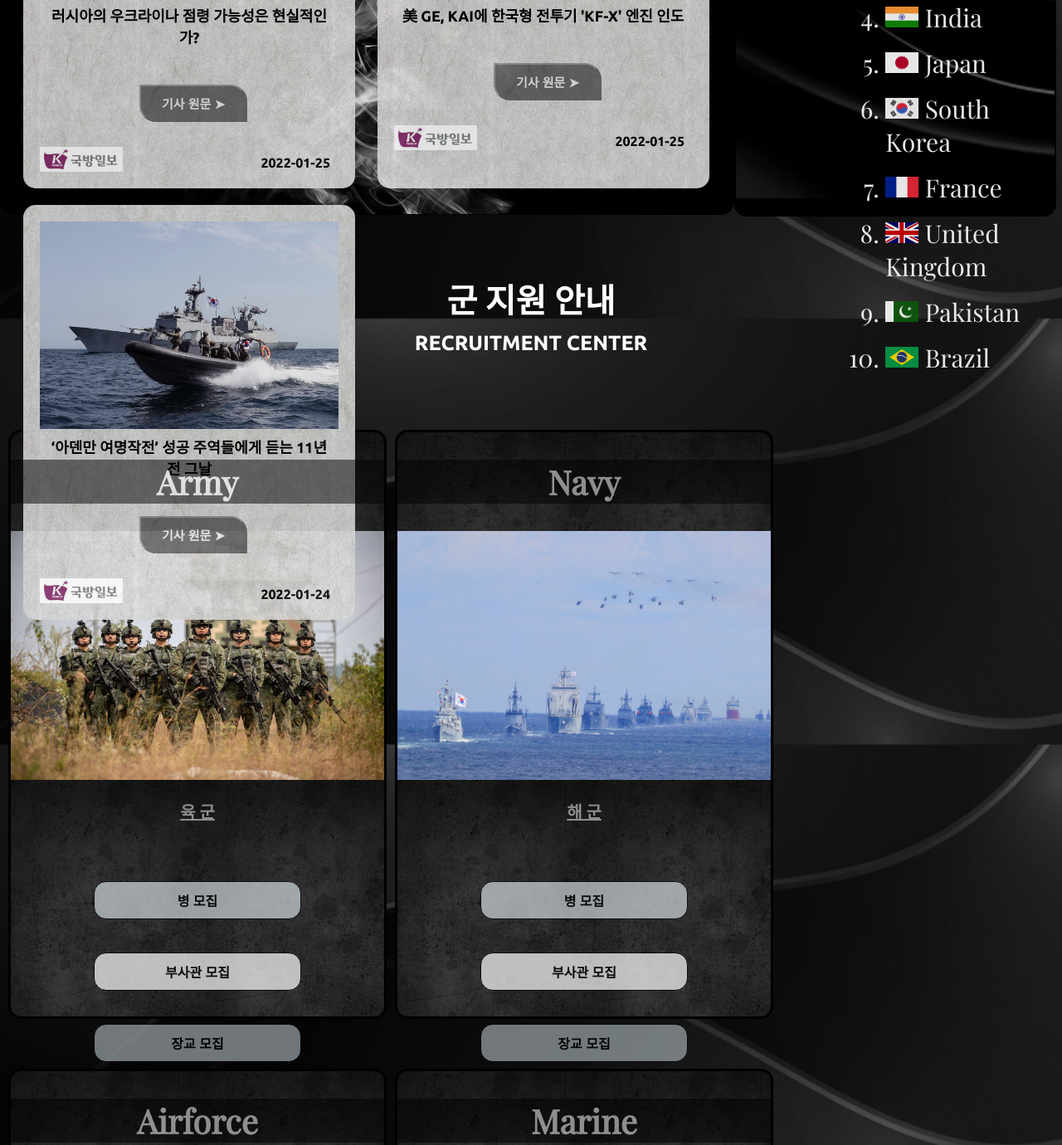
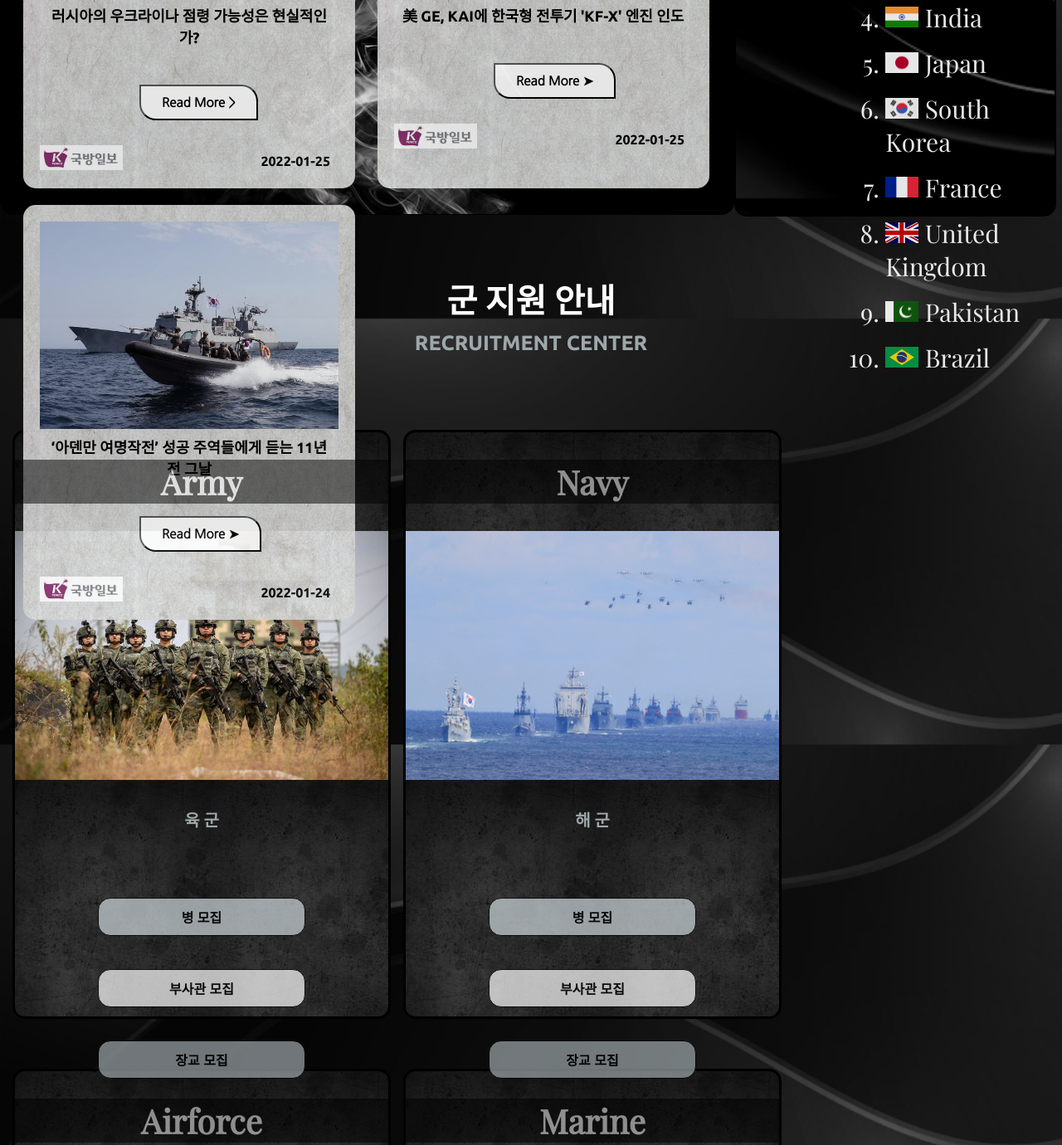
Before and after one commit to soohyun-dev/SooHyun-Military-World, a plain HTML site: page index.html in a window 1280 px wide. Shown: the part 1156-2536 px from the top of the page at 83% size. Drawn offline with nearby package versions, Linux system fonts and the light colour scheme; a web font is replaced by a local one.

Commit message:
2022-02-08 전체적인 수정 작업

```diff
--- a/index.html
+++ b/index.html
@@ -38,7 +38,7 @@
                      <img src="image/new-01.jpg" class="newsImg">
                      <div>
                        <p>러시아의 우크라이나 점령 가능성은 현실적인가?</p>
-                       <button id="news-button" onclick="location.href='https://blog.daum.net/ckjnavy917/6997'">기사 원문 ➤</button>
+                       <button id="news-button" onclick="location.href='https://blog.daum.net/ckjnavy917/6997'">Read More ></button>
                        <div>
                             <img src="image/NewsLogo.jpg" class="news-logo">
                             <a>2022-01-25</a>
@@ -49,7 +49,7 @@
                     <img src="image/new-02.jpg" class="newsImg">
                     <div>
                       <p>美 GE, KAI에 한국형 전투기 'KF-X' 엔진 인도</p>
-                      <button id="news-button" onclick="location.href='https://www.theguru.co.kr/news/article.html?no=11443'">기사 원문 ➤</button>
+                      <button id="news-button" onclick="location.href='https://www.theguru.co.kr/news/article.html?no=11443'">Read More ➤</button>
                       <div>
                         <img src="image/NewsLogo.jpg" class="news-logo">
                         <a>2022-01-25</a>
@@ -60,7 +60,7 @@
                     <img src="image/news-03.jpg" class="newsImg">
                     <div>
                       <p>‘아덴만 여명작전’ 성공 주역들에게 듣는 11년 전 그날</p>
-                      <button id="news-button" onclick="location.href='https://m.segye.com/view/20220122505124'">기사 원문 ➤</button>
+                      <button id="news-button" onclick="location.href='https://m.segye.com/view/20220122505124'">Read More ➤</button>
                       <div>
                         <img src="image/NewsLogo.jpg" class="news-logo">
                         <a>2022-01-24</a>
@@ -106,7 +106,7 @@
                 <img src="image/military/army.jpg" class="recruit-photo">
              </div>
              <div>
-                 <p>육 군</p>
+                 <p><span>육 군</span></p>
                  <div>
                     <button class="btn01" onclick="window.open('https://www.goarmy.mil.kr:447/goarmy/2700/subview.do')">병 모집</button>
                  </div>
@@ -127,7 +127,7 @@
                 <img src="image/military/navy.jpg" class="recruit-photo">
             </div>
              <div>
-                 <p>해 군</p>
+                 <p><span>해 군</span></p>
                  <div>
                     <button class="btn01" onclick="window.open('https://www.navy.mil.kr/mbshome/mbs/navy/subview.do?id=navy_050103000000')">병 모집</button>
                  </div>
@@ -148,7 +148,7 @@
                 <img src="image/military/airforce.jpg" class="recruit-photo">
             </div>
              <div>
-                 <p>공 군</p>
+                 <p><span>공 군</span></p>
                  <div>
                     <button class="btn01" onclick="window.open('https://go.airforce.mil.kr:448/mbshome/mbs/irms/subview.do?id=irms_040300000000')">병 모집</button>
                  </div>
@@ -170,7 +170,7 @@
                 <img src="image/military/marine.jpg" class="recruit-photo">
             </div>
              <div>
-                 <p>해 병 대</p>
+                 <p><span>해 병 대</span></p>
                  <div>
                     <button class="btn01" onclick="window.open('https://www.rokmc.mil.kr:10005/recruit/contents/view.do?sMenuKey=40&contentKey=58')">병 모집</button>
                  </div>
@@ -256,7 +256,7 @@
          </div>
          <div class="login-logo">
             <!--화면 하단 로그인 아이콘 창-->
-            <a href="https://www.kakaocorp.com/page/service/service/KakaoTalk"><img class="icon2" src=image/login/KakaoTalk.jpg height="30px"wdith="30px"></a>
+            <a href="https://www.kakaocorp.com/page/service/service/KakaoTalk"><img class="icon2" src=image/login/KakaoTalk.png height="30px"wdith="30px"></a>
             <a href="https://m.facebook.com/?locale2=ko_KR "><img class="icon2" src=image/login/Facebook.png height="30px"wdith="30px"></a>
             <a href="https://www.instagram.com/"><img class="icon2" src=image/login/Instagram.png height="30px"wdith="30px"></a>
             <a href="https://www.youtube.com/"><img class="icon2" src=image/login/YouTube.png height="30px"wdith="30px"></a>
--- a/style.css
+++ b/style.css
@@ -189,14 +189,13 @@ body {
   margin-left: 140px;
   margin-top: 40px;
   padding: 10px 25px;
-  background-color: black;
+  background-color: #fff;
   border-radius: 0 20px 0 20px;
   font-size: 15px;
   position: relative;
   font-weight: 600;
   cursor: pointer;
-  color:#fff;
-  opacity: 0.5;
+  color:black;
 }
 
 #news-button:hover {
@@ -332,13 +331,16 @@ body {
 
 #military p {
   text-align: center;
+  padding:10px 20px;
   font-size: 20px;
   font-weight: 800;
   margin-bottom: 50px;
-  color: #8e8e8e;
-  text-decoration: underline;
+  color: #fff;
 }
 
+#military span{
+    color: #9ea7aa;
+}
 
 
 #military h2 {
@@ -362,11 +364,8 @@ body {
   border-radius: 15px;
   float: left;
   background-image: url(./image/banner06.jpg);
-  margin: 0 0 60px 10px;
+  margin: 0 0 60px 15px;
 }
-
-
-
 
 #military button {
   font-family: 'Nanum Gothic', sans-serif;
@@ -563,15 +562,16 @@ body {
 #footer-logo {
   font-family: 'Playfair Display', serif;
   color: #fff;
-  text-align: left;
   text-decoration: none;
   list-style: none;
   font-size: 20px;
   font-weight: 700;
+  text-align: right;
 }
 
-
-
+#footer li{
+    padding-right: 10px;
+}
 
 /* 반응형 웹 디자인 */
 
```
Also changed, not shown: image/login/KakaoTalk.jpg (deleted), image/login/KakaoTalk.png (added).
